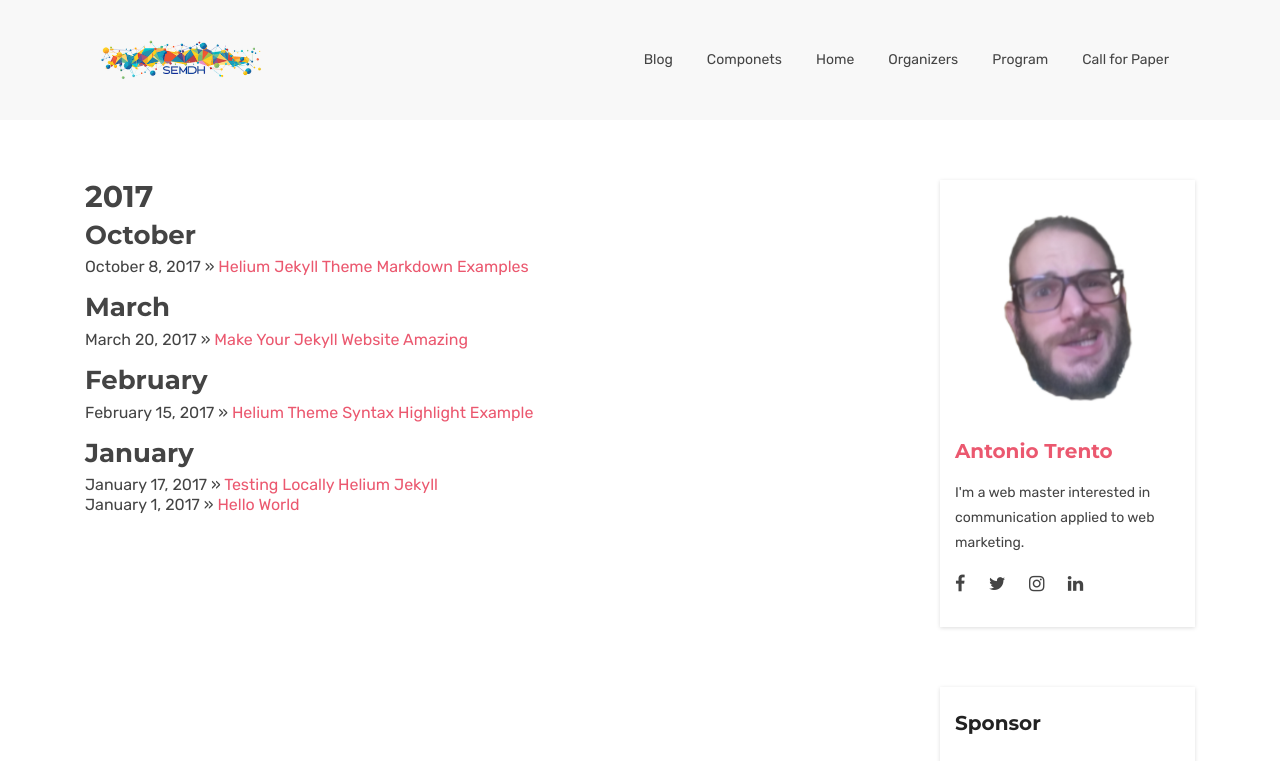
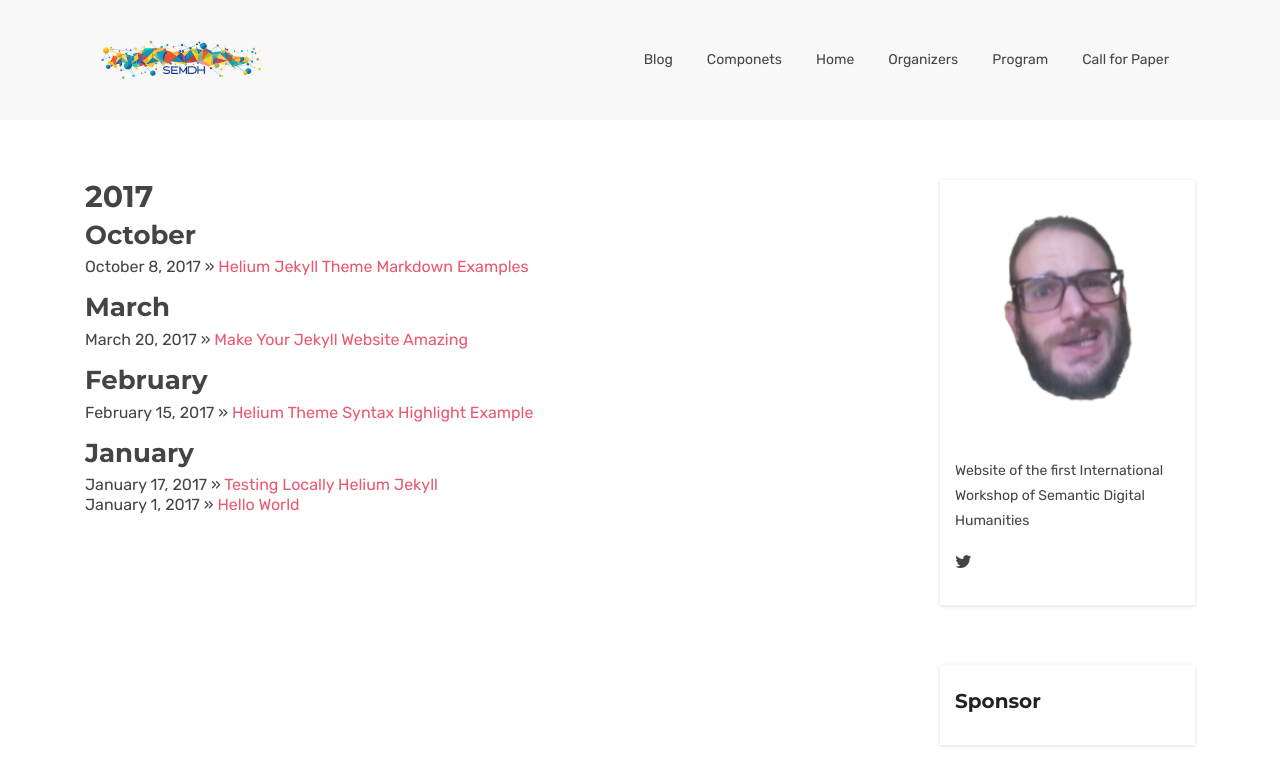
Before and after one commit to SemDH/semdh.github.io, a Jekyll site: the page built from archive.html, in a window 1280 px wide, cut to the strip 0-761 px from the top of the page. Built offline with Jekyll 4.4.1, drawn with Linux system fonts in a browser that asks for light colours; comment, search, counter and statistics services are not loaded.

Commit message:
organizer social

```diff
--- a/_config.yml
+++ b/_config.yml
@@ -21,23 +21,23 @@ google_ad_client:
 post_limit: 5
 
 
-title : Helium Jekyll
-tagline: Bootstrap 4 UI kit for jekyll
+title : SemDH 2024
+tagline: First International Workshop of Semantic Digital Humanities
 author :
-  name : Antonio Trento
-  site: https://lantoniotrento.github.io
-  description : I&#39;m a web master interested in communication applied to web marketing.
+  name :
+  site: https://semdh.github.io
+  description : Website of the first International Workshop of Semantic Digital Humanities
   image : social-image.png
-  email : lantoniotrento@gmail.com
-  github : antoniotrento
-  twitter : lantoniotrento
-  facebook: lantoniotrento
-  linkedin: antoniotrento
-  instagram: lantoniotrento
-  pinterest: antoniotrento
-  feedburner :
+  email :
+  github : semdh
+  twitter : SemDHWorkshop
+  #facebook: lantoniotrento
+  #linkedin: antoniotrento
+  #instagram: lantoniotrento
+  #pinterest: antoniotrento
+  #feedburner :
 
-twitter_username: lantoniotrento
+twitter_username: SemDHWorkshop
 # The production_url is only used when full-domain names are needed
 # such as sitemap.txt
 # Most places will/should use BASE_PATH to make the urls
@@ -85,7 +85,7 @@ JB :
   #   http://s3.amazonaws.com/yoursite/themes/watermelon
   #   /assets
   #
-  ASSET_PATH : /Users/tabeatietz/Documents/FIZ/SemDH/semdh.github.io/assets
+  ASSET_PATH : https://semdh.github.io/assets/
   #ASSET_PATH : https://semdh.github.io/assets/themes/bootstrap
 
 
```
